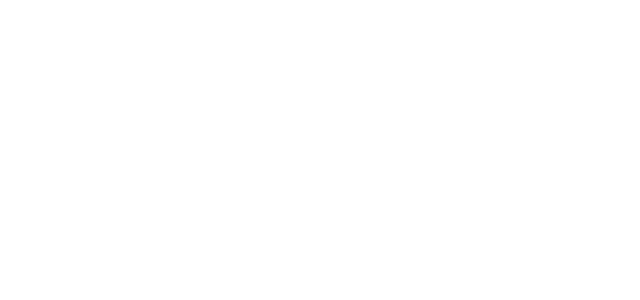
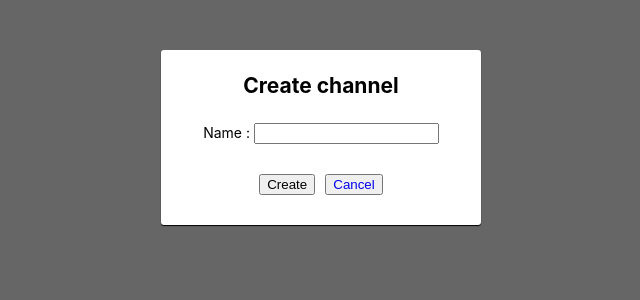
Before and after one commit to NDng25/Sunsama-fe, a React (Create React App) app in the folder Frontend/: page /addhashtag in a window 1280 px wide. Before the commit this address had no page. Shown: the top 300 px of the page, without its empty margins (329-969 px from the left). Built offline with nearby package versions, Linux system fonts and the light colour scheme.

Commit message:
[FE-2][QS]Add Hashtag

```diff
--- a/Frontend/src/_settings.scss
+++ b/Frontend/src/_settings.scss
@@ -9,4 +9,5 @@
 $size-task :270px;
 $task-border-radius:3px;
 $height-calendar: 280px;
-$width-calendar: 250px
+$width-calendar: 250px;
+$width-form-add-hashtag: 300px;
--- a/Frontend/src/components/FilterColumn/FilterColumn.js
+++ b/Frontend/src/components/FilterColumn/FilterColumn.js
@@ -3,13 +3,14 @@
 import Calendar from 'react-calendar';
 import Hashtag from "../Hashtag/Hashtag";
 import axios from "axios";
-const  BASE_URL= "http://192.168.101.95:4455";
+import {Link} from "react-router-dom";
+import {BASE_URL} from "../../index";
 const FilterColumn = () =>{
     const [value, onChange] = useState(new Date());
     const [Hashtags,setHashtags] = useState([]);
     const [ReloadHashtag, isReloadHashtag] = useState(true);
     useEffect(() => {
-        const fetchHashtags = async () => {
+        const fetchHashTags = async () => {
             console.log("Fetching");
             try{
                 let res = await axios.get(`${BASE_URL}/hashtags/`);
@@ -20,7 +21,7 @@
                 console.log(e);
             }
         }
-        fetchHashtags();
+        fetchHashTags();
     },[ReloadHashtag]);
     const onUpdateHashtag = async (hashtag) => {
         console.log("Uploading");
@@ -31,6 +32,9 @@
             catch (e){
                 console.log(e);
             }
+    }
+    const onDeleteHashtag = (hashtag) => {
+        console.log(hashtag);
     }
     return (
             <div className="filter-column">
@@ -46,13 +50,18 @@
                                     key = {hashtag.id}
                                     hashtag = {hashtag}
                                     onUpdateHashtag = {onUpdateHashtag}
-
+                                    onDeleteHashtag = {onDeleteHashtag}
                                 />
                             </div>
                         )
                     })}
-                    <div className="add-new-hashtag">
-                        + Add new hashtag
+                    {/*<div className="add-new-hashtag" onClick={OpenFormAddHashtag}>*/}
+                    {/*    + Add new hashtag*/}
+                    {/*</div>*/}
+                    <div  className="add-new-hashtag">
+                        <Link to="/addhashtag" className="link-form-add-hashtag">
+                            + Add new hashtag
+                        </Link>
                     </div>
                 </div>
             </div>
--- a/Frontend/src/components/FilterColumn/FilterColumn.scss
+++ b/Frontend/src/components/FilterColumn/FilterColumn.scss
@@ -34,9 +34,13 @@
       justify-content: space-between;
     }
     .add-new-hashtag{
-      margin-top: 10px;
+      padding-top: 20px;
       color: gray;
       font-weight: bold;
+      .link-form-add-hashtag{
+        text-decoration: none;
+        color: inherit;
+      }
       &:hover{
         color:#333;
         cursor : pointer;
--- /dev/null
+++ b/Frontend/src/components/FormAddHashtag/FormAddHashtag.js
@@ -0,0 +1,25 @@
+import React,{useState} from "react";
+import './FormAddHashtag.scss';
+import {Link} from "react-router-dom";
+function AddNewHashtag () {
+    console.log(document.getElementById("name-hashtag").value);
+}
+const FormAddHashtag = (props) => {
+    const {task} = props;
+    console.log(task);
+    return (
+        <div className="body-form">
+            <h2 className="Topic-form"> Create channel </h2>
+            <div  className="input-name">
+                Name : <input type="text" name="name" id="name-hashtag"/>
+            </div>
+            <div className="buttons" >
+                <button className="create-button" onClick={AddNewHashtag}> Create </button>
+                <button className="cancel-button">
+                    <Link to="/dashboard" className="return-dashboard">Cancel</Link>
+                </button>
+            </div>
+        </div>
+    )
+}
+export default FormAddHashtag
--- /dev/null
+++ b/Frontend/src/components/FormAddHashtag/FormAddHashtag.scss
@@ -0,0 +1,32 @@
+@import '../../_settings';
+body {
+  background: rgba(0,0,0,0.6);
+}
+.body-form{
+  text-align: center;
+  background-color: white;
+  width: $width-form-add-hashtag;
+  margin-left: calc(50% - #{$width-form-add-hashtag/2});
+  margin-right: calc(50% - #{$width-form-add-hashtag/2});
+  margin-top: 50px;
+  padding:10px 10px 10px 10px;
+  border-radius: $task-border-radius;
+  box-shadow: 0 1px 1px rgba(0,0,0,1);
+  .input-name{
+    padding-top: 10px;
+    padding-bottom: 10px;
+  }
+  .buttons{
+    justifyContent:space-between;
+    padding-top: 20px;
+    padding-bottom: 20px;
+    .create-button{
+      margin-right: 10px;
+    }
+    .cancel-button{
+      .return-dashboard{
+        text-decoration: none;
+      }
+    }
+  }
+}
--- /dev/null
+++ b/Frontend/src/components/FormTaskDetail/FormTaskDetail.js
@@ -0,0 +1,23 @@
+import React,{useState} from "react";
+import './FormTaskDetail.scss'
+import {Link} from "react-router-dom";
+function AddNewHashtag () {
+    console.log(document.getElementById("name-hashtag").value);
+}
+const FormAddHashtag = () => {
+    return (
+        <div className="body-form">
+            <h2 className="Topic-form"> Create channel </h2>
+            <div  className="input-name">
+                Name : <input type="text" name="name" id="name-hashtag"/>
+            </div>
+            <div className="buttons" >
+                <button className="create-button" onClick={AddNewHashtag}> Create </button>
+                <button className="cancel-button">
+                    <Link to="/dashboard" className="return-dashboard">Cancel</Link>
+                </button>
+            </div>
+        </div>
+    )
+}
+export default FormAddHashtag
--- /dev/null
+++ b/Frontend/src/components/FormTaskDetail/FormTaskDetail.scss
@@ -0,0 +1,31 @@
+@import '../../_settings';
+body {
+  background: rgba(0,0,0,0.6);
+}
+.body-form{
+  text-align: center;
+  background-color: white;
+  width: $width-form-add-hashtag;
+  margin-left: calc(50% - #{$width-form-add-hashtag/2});
+  margin-right: calc(50% - #{$width-form-add-hashtag/2});
+  margin-top: 50px;
+  padding:10px 10px 10px 10px;
+  border-radius: $task-border-radius;
+  box-shadow: 0 1px 1px rgba(0,0,0,1);
+  .input-name{
+    padding-top: 10px;
+    padding-bottom: 10px;
+  }
+  .buttons{
+    justifyContent:space-between;
+    padding-top: 20px;
+    .create-button{
+      margin-right: 10px;
+    }
+    .cancel-button{
+      .return-dashboard{
+        text-decoration: none;
+      }
+    }
+  }
+}
--- a/Frontend/src/components/Hashtag/Hashtag.js
+++ b/Frontend/src/components/Hashtag/Hashtag.js
@@ -3,7 +3,7 @@
 import {Form} from "react-bootstrap";
 import {AiOutlineDelete, AiOutlineEdit} from "react-icons/all";
 const Hashtag = (props) =>{
-    const { hashtag ,onUpdateHashtag} = props;
+    const { hashtag ,onUpdateHashtag,onDeleteHashtag} = props;
     const [NameHashtag, setNameHashtag] = useState("");
     const [disable, setDisable] = useState(true);
     useEffect(()=>{
@@ -27,6 +27,13 @@
         }
         setDisable(true);
     }
+    function DeleteHashtag(event) {
+        const detele_hashtag = {
+                id: hashtag.id,
+                name: hashtag.name
+            }
+        onDeleteHashtag(detele_hashtag);
+    }
     return (
         <div className="hashtag-item">
             #<Form.Control
@@ -43,7 +50,10 @@
                     className="edit-name-button"
                     onClick={EnableEditHashtag}
                 />
-                <AiOutlineDelete className="delete-button"/>
+                <AiOutlineDelete
+                    className="delete-button"
+                    onClick={DeleteHashtag}
+                />
             </div>
         </div>
     )
--- a/Frontend/src/components/Task/Task.js
+++ b/Frontend/src/components/Task/Task.js
@@ -1,8 +1,7 @@
 import React, {useState} from "react";
 import './Task.scss';
-import {Draggable} from "react-smooth-dnd";
 import SubTask from "../SubTask/SubTask";
-import Hashtag from "../Hashtag/Hashtag";
+import {AiOutlineInfoCircle} from "react-icons/all";
 const Task = (props)=>{
     const { task } = props;
     const subtasks = task.subtasks;
@@ -10,16 +9,22 @@
     const handleTaskChange = (e) => {
         setCheck(e.target.checked);
     };
+    function OpenTaskDetail () {
+        console.log("Openning...");
+    }
     return (
         <>
-            <div className="task-item">
+            <div className="task-item" >
+                <div className="header-task">
                     <input
                         type="checkbox"
                         className="check-task checker"
                         checked= {check}
                         onChange={handleTaskChange}
                     />
-                {task.title}
+                    <div className="title-task">{task.title}</div>
+                    <AiOutlineInfoCircle className="info-task"/>
+                </div>
                 {subtasks && subtasks.length > 0 && subtasks.map((subtask  ,index) =>{
                     return (
                         <SubTask
--- a/Frontend/src/components/Task/Task.scss
+++ b/Frontend/src/components/Task/Task.scss
@@ -21,4 +21,14 @@
     text-align:right;
     font-size: 10px;
   }
+  .header-task{
+    display: flex;
+    justify-content: space-between;
+    .title-task{
+      max-width: 200px;
+    }
+    .info-task{
+      text-align: right;
+    }
+  }
 }
--- a/Frontend/src/index.js
+++ b/Frontend/src/index.js
@@ -6,11 +6,16 @@
 import 'font-awesome/css/font-awesome.min.css';
 import 'bootstrap/dist/css/bootstrap-grid.min.css';
 import { Route, Routes,BrowserRouter } from 'react-router-dom';
+import FormAddHashtag from "./components/FormAddHashtag/FormAddHashtag";
+import FormTaskDetail from "./components/FormTaskDetail/FormTaskDetail";
+export const  BASE_URL= "http://192.168.101.95:4455";
 ReactDOM.render(
   <React.StrictMode>
       <BrowserRouter>
           <Routes>
               <Route path='/dashboard' element= {<App />}></Route>
+              <Route path='/addhashtag' element= {<FormAddHashtag />}></Route>
+              <Route path='/taskdetail' element= {<FormTaskDetail />}></Route>
           </Routes>
       </BrowserRouter>
   </React.StrictMode>,
```
Lines whose indentation alone changed are shown as unchanged.
